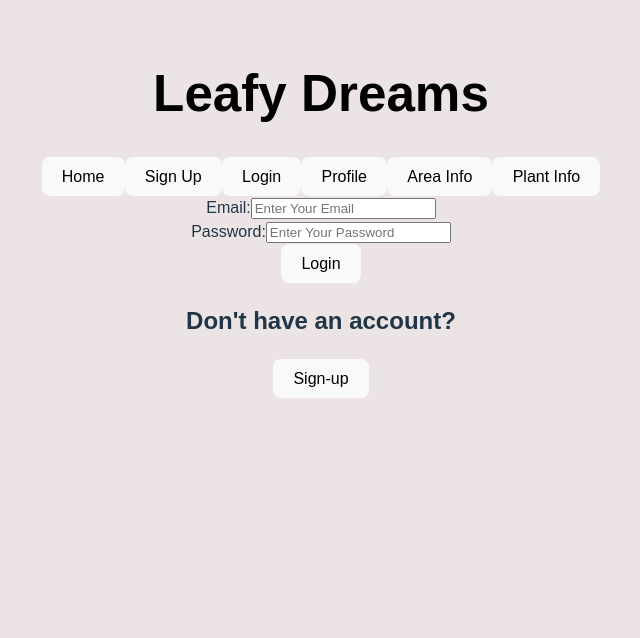
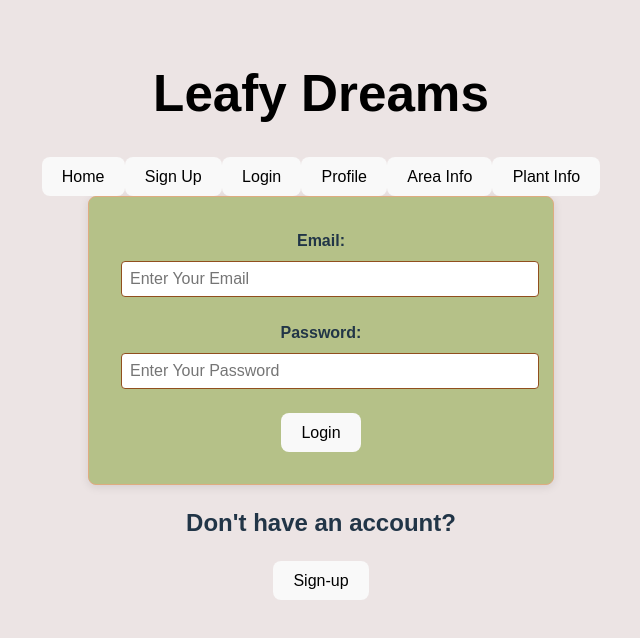
Before and after one commit to thomassmith0526/Leafy-Dreams, a React (Vite) app in the folder client/: page /login in a window 1280 px wide. Shown: the top 638 px of the page, without its empty margins (319-959 px from the left). Built offline with nearby package versions, Linux system fonts and the light colour scheme; a web font is replaced by a local one.

Commit message:
new signupcss

```diff
--- a/client/src/components/pages/Signup/Signup.css
+++ b/client/src/components/pages/Signup/Signup.css
@@ -1,29 +1,62 @@
-/* SignupForm.css */
-
-.signup {
-    display: flex;
-    flex-direction: column;
+/* Container for the form */
+form {
     max-width: 400px;
     margin: auto;
+    padding: 2rem;
+    border: 1px solid #DEAC80;
+    border-radius: 8px;
+    box-shadow: 0 2px 10px rgba(0, 0, 0, 0.1);
+    background-color:#B5C188 ;
 }
-.signup input {
 
-    margin: 10px 0;
-    padding: 10px;
-    border: 1px solid #755c36;
+/* Spacing between form elements */
+.mb-3 {
+    margin-bottom: 1.5rem;
+}
+
+/* Style for labels */
+.form-label {
+    display: block;
+    margin-bottom: 0.5rem;
+    font-weight: bold;
+}
+
+/* Style for input fields */
+input[type="text"],
+input[type="password"] {
+    width: 100%;
+    padding: 0.5rem;
+    border: 1px solid #914f1e;
+    border-radius: 4px;
+    font-size: 16px;
+}
+
+/* Style for the button */
+/* button {
+    width: 100%;
+    padding: 0.75rem;
+    border: none;
+    border-radius: 4px;
+    background-color: #007bff;
+    color: white;
+    font-size: 16px;
+    cursor: pointer;
+    transition: background-color 0.3s;
+} */
+
+/* Button hover effect */
+button:hover {
+    background-color: #DEAC80;
+}
+
+/* Error message style */
+.my-3 {
+    margin: 1rem 0;
+    padding: 1rem;
     border-radius: 4px;
 }
 
-
-.signup button {
-
-    padding: 10px;
-    background-color: #0c3816;
+.bg-danger {
+    background-color: #dc3545;
     color: white;
-    border: none;
-    border-radius: 4px;
-    cursor: pointer;
 }
-
-.signup-form button:hover {
-    background-color: #0a2911;
```
